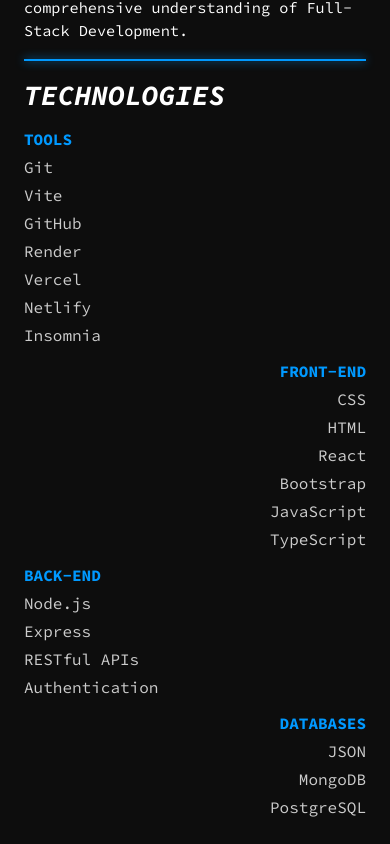
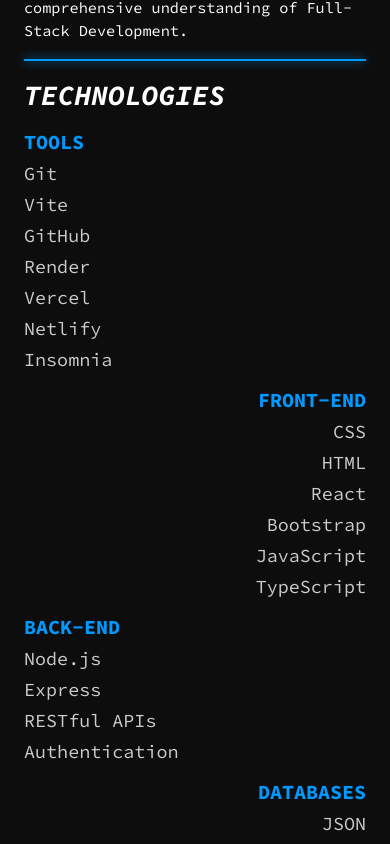
Before and after one commit to gilmerperez/gilmer-perez, a React (Vite) app: page /about in a window 390 px wide. Shown: the part 800-1644 px from the top of the page. Built offline with nearby package versions, Linux system fonts and the light colour scheme.

Commit message:
Increased font size on technologies list

```diff
--- a/src/pages/About/About.module.css
+++ b/src/pages/About/About.module.css
@@ -168,7 +168,11 @@
   }
 
   .techSubheading {
-    font-size: 1rem;
+    font-size: 1.25rem;
+  }
+
+  .techItem {
+    font-size: 1.15rem;
   }
 
   /* Alternating alignment for mobile */
```
Also changed, not shown: src/assets/references/technologies.jpg (deleted).
